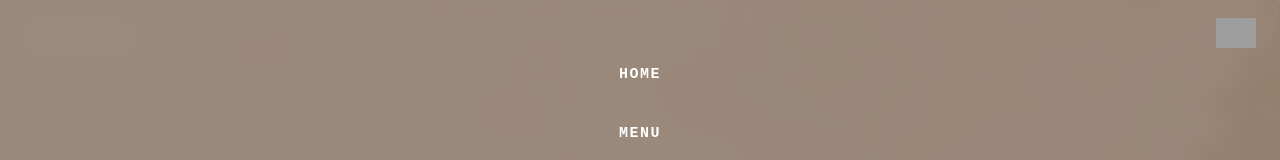
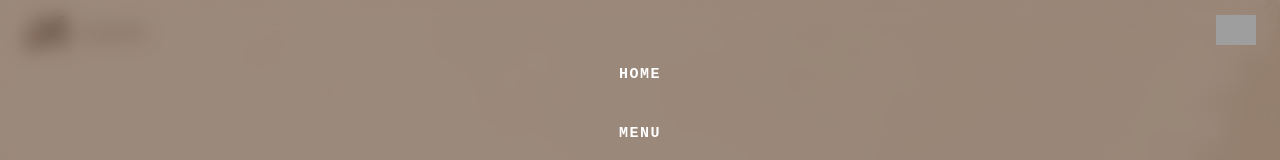
Before and after one commit to amishasikka/CODEALPHA_MOCHA-HOUSE, a React (Vite) app: page / in a window 1280 px wide. Shown: the top 160 px of the page. Built offline with nearby package versions, Linux system fonts and the light colour scheme; grey boxes are pictures that could not be loaded.

Commit message:
changed logo

```diff
--- a/src/components/Navbar.jsx
+++ b/src/components/Navbar.jsx
@@ -16,7 +16,7 @@ export default function Navbar(){
             <section className="navbar">
                 <div className="nav">
                     <Link to="/" className="logo">
-                        <img src="/src/assets/loogo.png" alt="Coffee Logo"/>
+                        <img src="/src/assets/logo.png" alt="Coffee Logo"/>
                     </Link>
                     <div className="nav-links">
                         <ul>
@@ -37,8 +37,8 @@ export default function Navbar(){
                     </div>
 
                     <div className="nav-btns">
+                        <CircleUser strokeWidth={2} color="var(--dark)" className="login-icon" />
                         <Link to="/login" className="login-btn">
-                            <CircleUser size={18} strokeWidth={2} color="var(--cards)" />
                             login
                         </Link>
                     </div>
```
